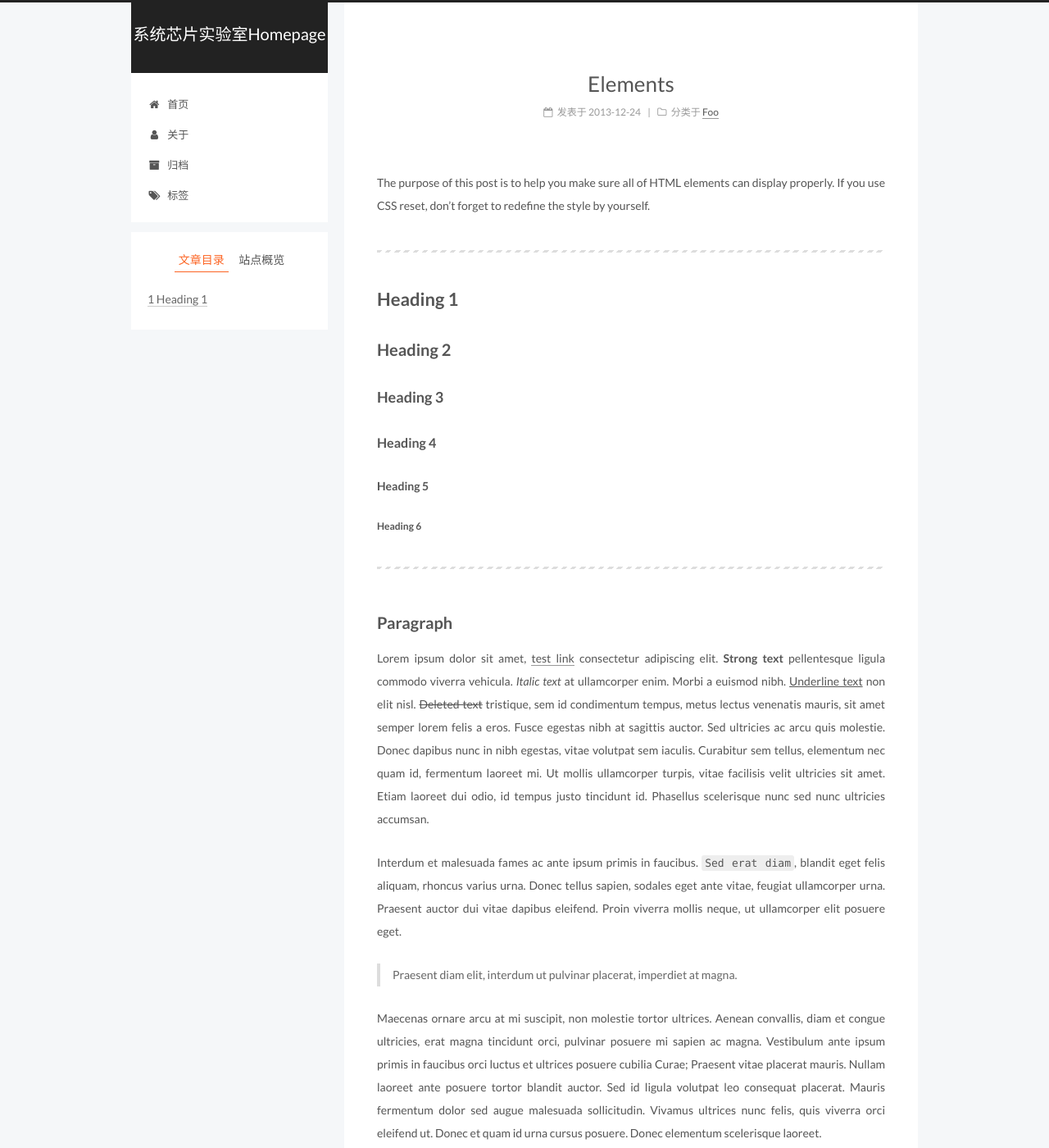
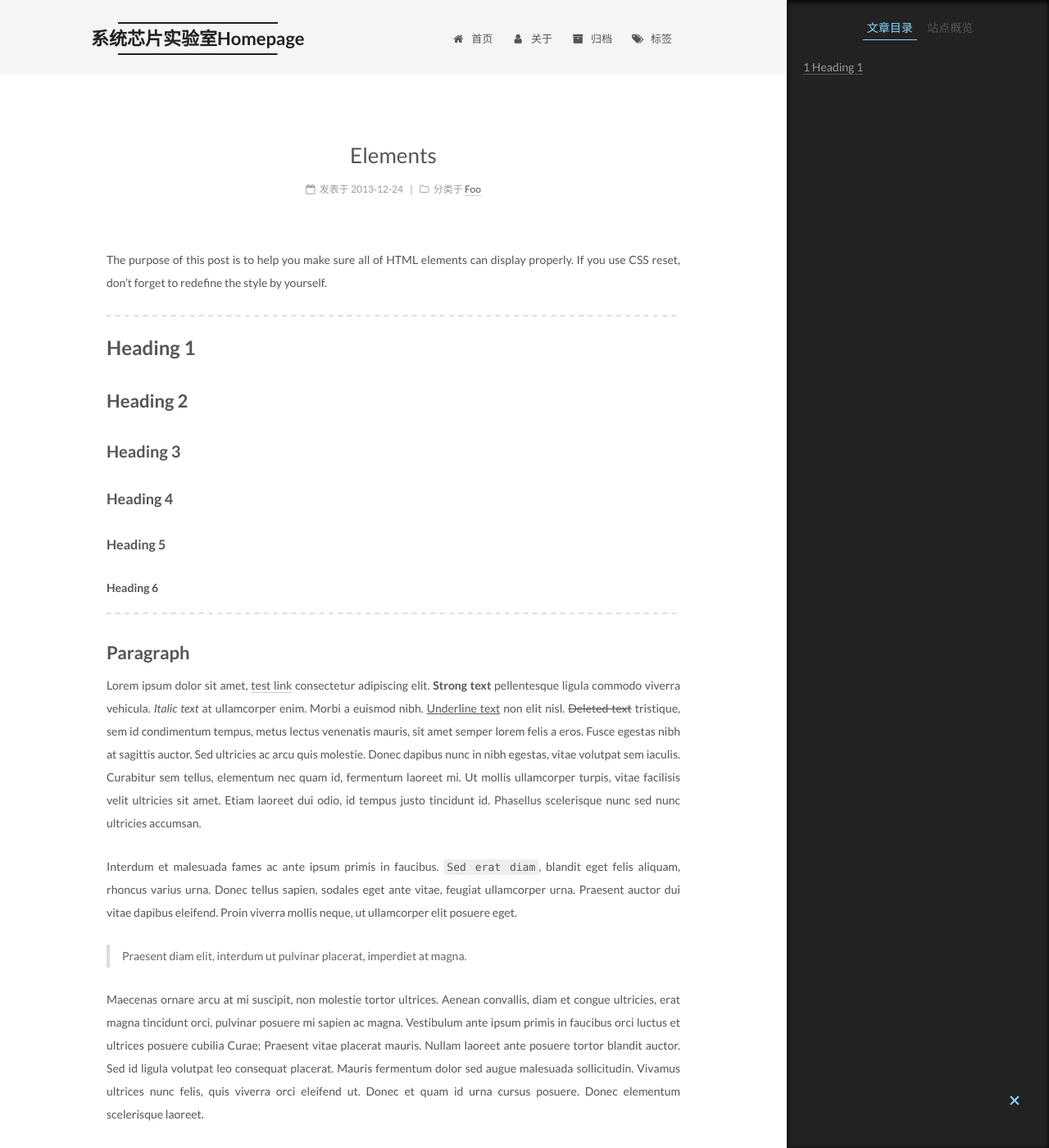
Before and after one commit to XTXPLAB/XTXPLAB.github.io, a Jekyll site: the page built from _posts/2013-12-24-elements.md, in a window 1280 px wide and 1400 px high. Shown: the whole window at 82% size. Built offline with Jekyll 4.4.1, drawn with Linux system fonts in a browser that asks for light colours; some of the changed text lies outside the part shown.

Commit message:
Update _config.yml

```diff
--- a/_config.yml
+++ b/_config.yml
@@ -7,7 +7,7 @@
 title: 系统芯片实验室Homepage
 subtitle:
 description:
-author: Douba
+author: 胡锐
 # Support language: de, en, fr-FR, id, ja, ko, pt-BR, pt, ru, zh-Hans, zh-hk, zh-tw
 language: zh-Hans
 date_format: '%Y-%m-%d'
@@ -152,8 +152,8 @@ menu_icons:
 
 # Schemes
 #scheme: Muse
-#scheme: Mist
-scheme: Pisces
+scheme: Mist
+#scheme: Pisces
 
 
 # ---------------------------------------------------------------
```
